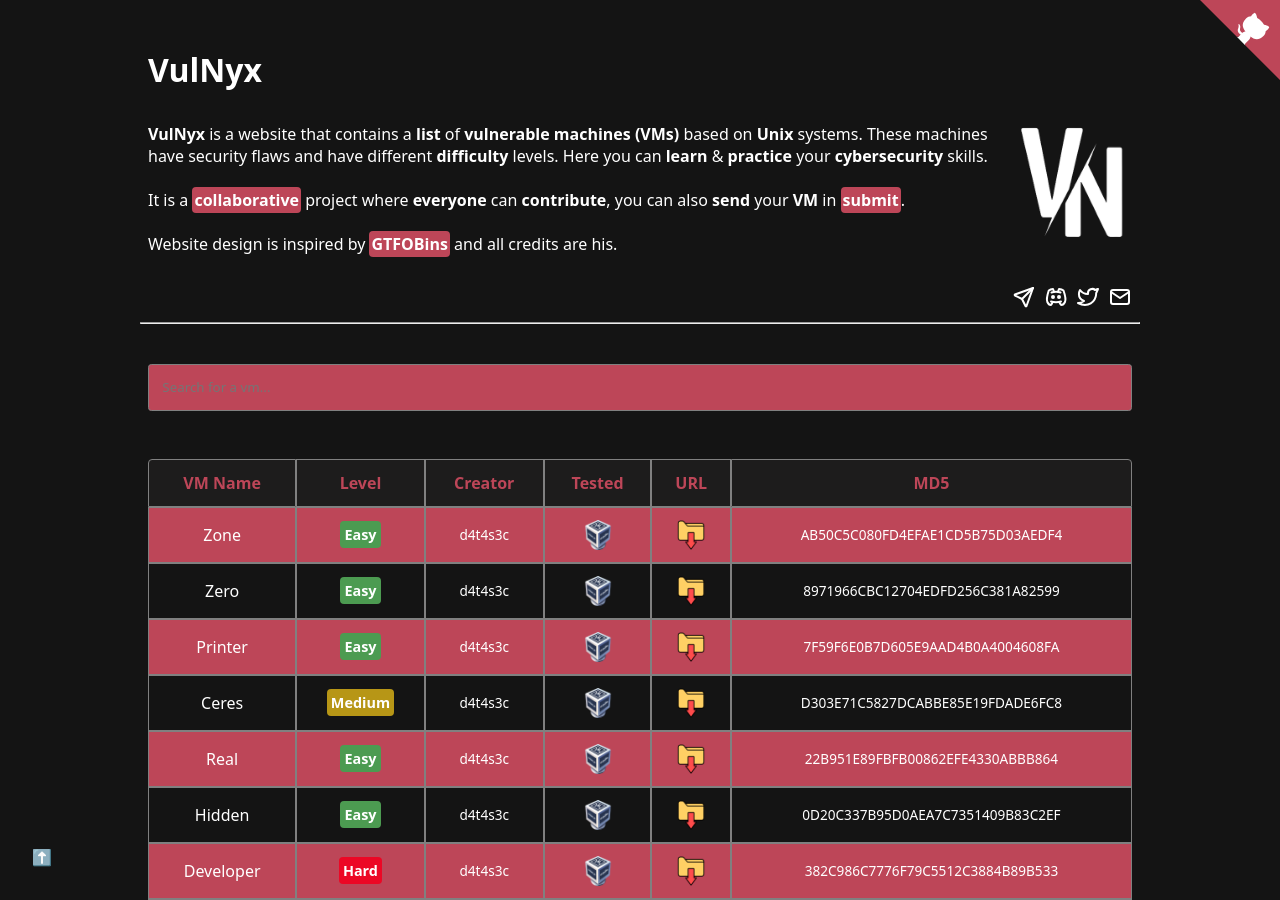
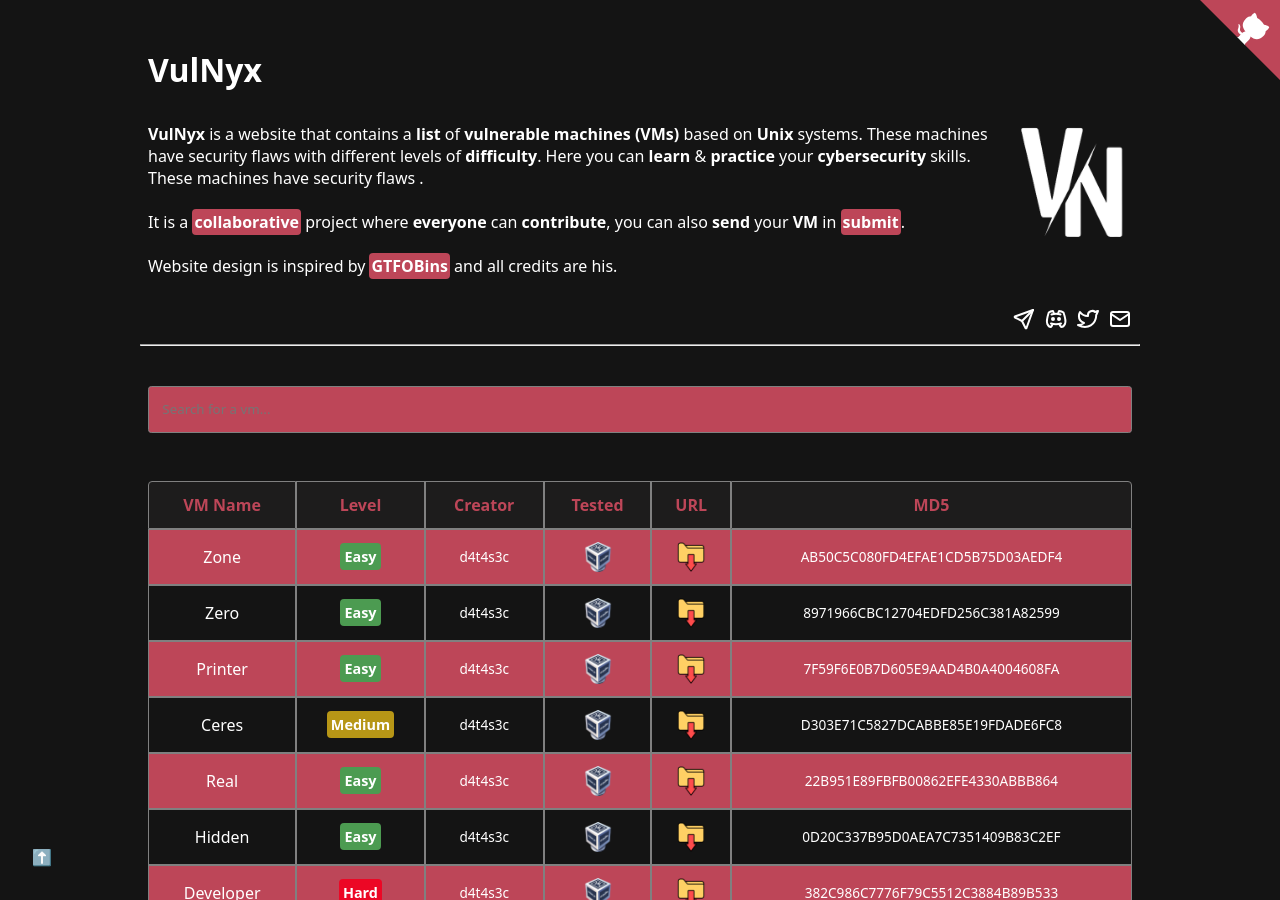
Before and after one commit to VulNyx/vulnyx, a Jekyll site: the page built from index.md, in a window 1280 px wide and 900 px high. Built offline with Jekyll 4.4.1, drawn with Linux system fonts in a browser that asks for light colours.

Commit message:
Update index.md

```diff
--- a/index.md
+++ b/index.md
@@ -7,7 +7,8 @@ title: VulNyx
 
 <div id="vm-state">
 <b>VulNyx</b> is a website that contains a <b>list</b> of <b>vulnerable machines (VMs)</b> based on <b>Unix</b> systems.
-These machines have security flaws and have different <b>difficulty</b> levels. Here you can <b>learn</b> & <b>practice</b> your <b>cybersecurity</b> skills.
+  These machines have security flaws with different levels of <b>difficulty</b>. Here you can <b>learn</b> & <b>practice</b> your <b>cybersecurity</b> skills.
+These machines have security flaws .
   <br />
   <br />
   It is a <a href="https://github.com/vulnyx/vulnyx.github.io/graphs/contributors" target="_blank">collaborative</a> project where <b>everyone</b> can <b>contribute</b>, you can also <b>send</b> your <b>VM</b> in <a href="https://vulnyx.github.io/submit/" target="_blank">submit</a>.
```
